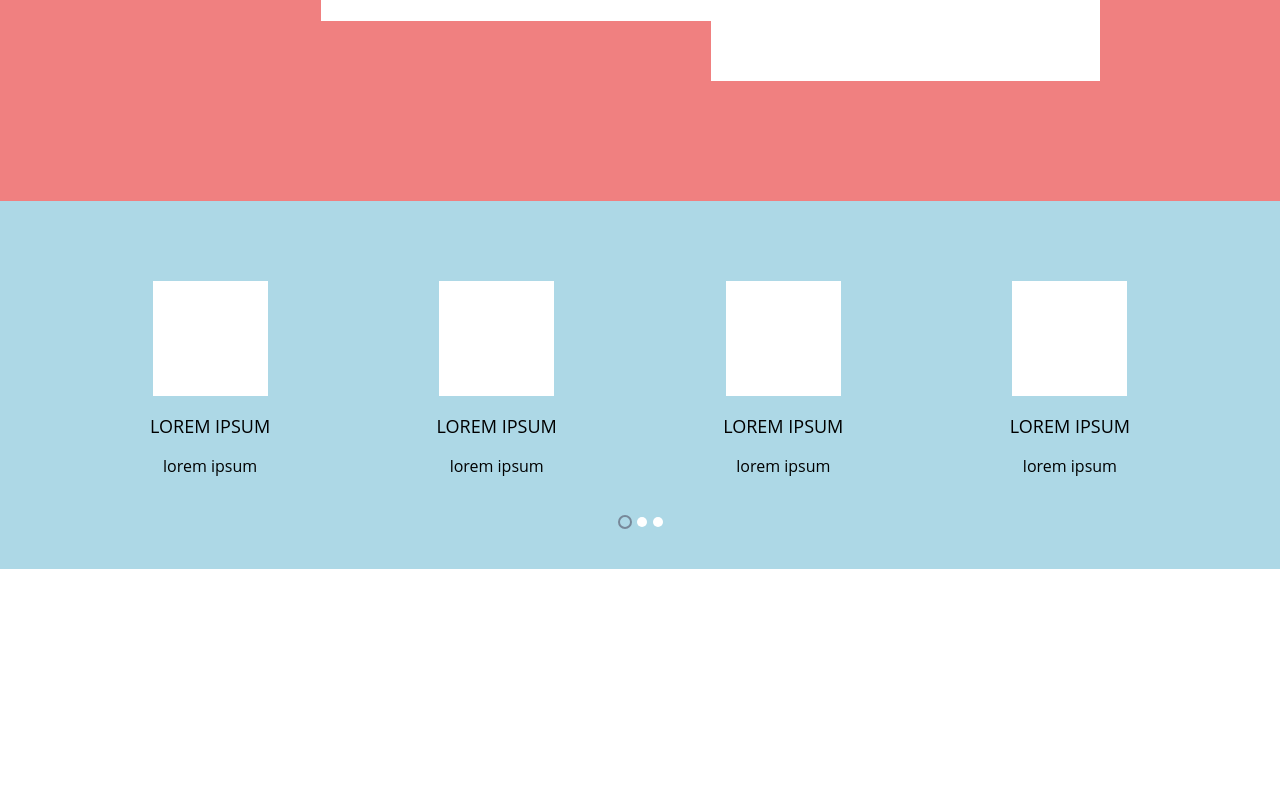
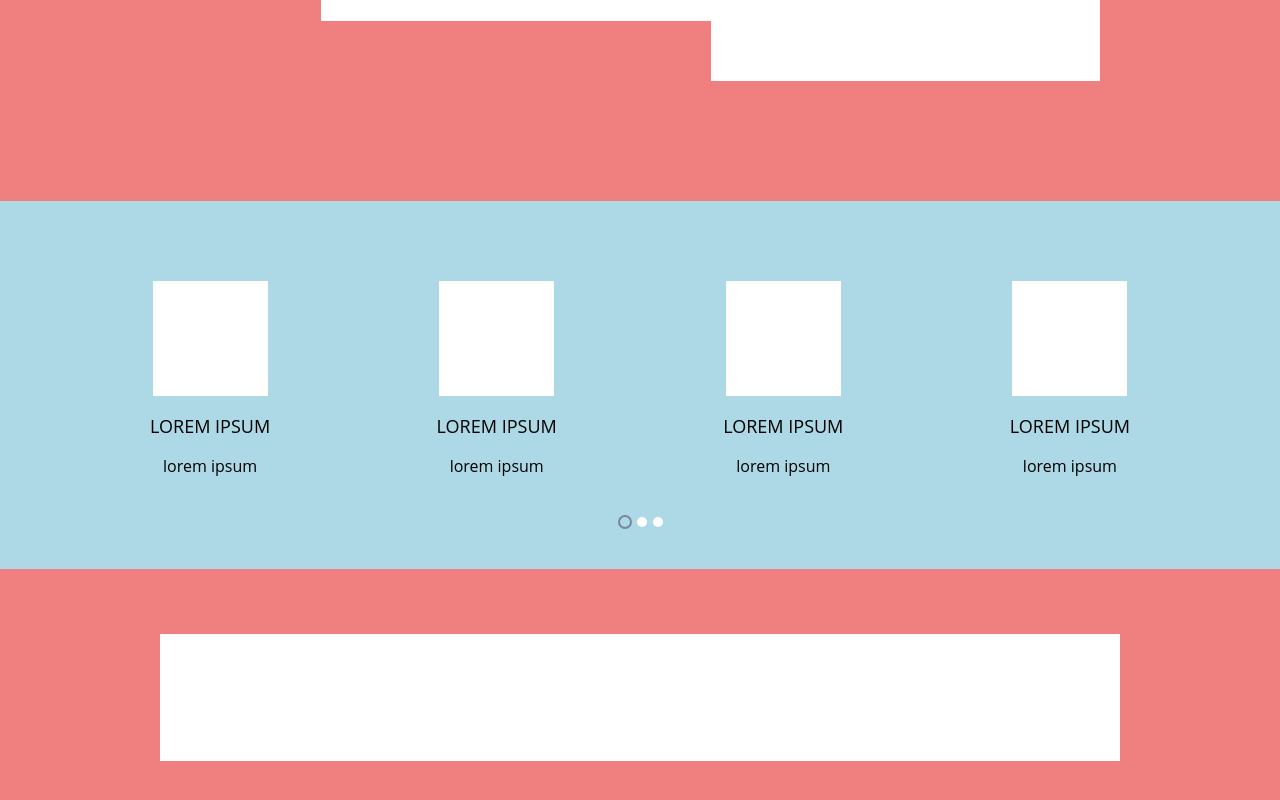
Before and after one commit to JBarti/NovaTrema, a React (Create React App) app in the folder frontend/: page /test in a window 1280 px wide. Shown: the part 1628-2428 px from the top of the page. Before the commit the page ends 2197 px from the top, so only its background shows below. Built offline with nearby package versions, Linux system fonts and the light colour scheme.

Commit message:
Added faculty info block on homepage

```diff
--- a/frontend/src/App.jsx
+++ b/frontend/src/App.jsx
@@ -167,6 +167,18 @@ class App extends Component {
             <div className="navigation-ball"></div>
           </div>
         </Block>
+        <Block
+          paddingTop="65px"
+          paddingBottom="65px"
+          paddingLeft="160px"
+          paddingRight="160px"
+          backgroundColor="lightCoral"
+        >
+          <ImageBlock width="258.75px" height="127.5px"></ImageBlock>
+          <ImageBlock width="258.75px" height="127.5px"></ImageBlock>
+          <ImageBlock width="258.75px" height="127.5px"></ImageBlock>
+          <ImageBlock width="258.75px" height="127.5px"></ImageBlock>
+        </Block>
       </div >
     );
   }
```
